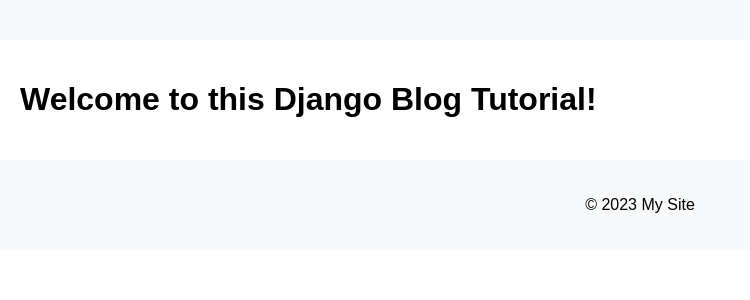
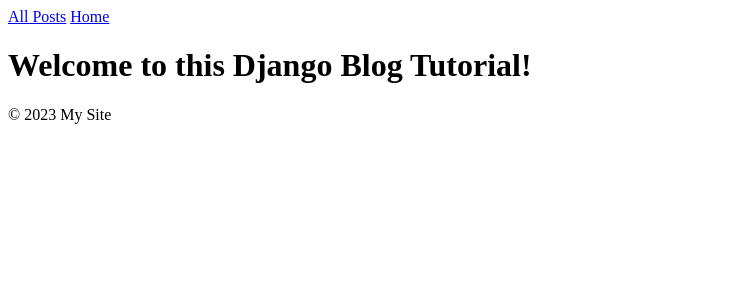
Before and after one commit to FOSS-club-UTEP/django-workshop, a Django app: page / in a window 1280 px wide. Shown: the top 300 px of the page, without its empty margins (0-750 px from the left). Run offline with Django 5.2, Linux system fonts and the light colour scheme.

Commit message:
add page links to base navbar

```diff
--- a/core/templates/base.html
+++ b/core/templates/base.html
@@ -4,39 +4,14 @@
 		<meta charset="UTF-8" />
 		<meta name="viewport" content="width=device-width, initial-scale=1.0" />
 		<title>{% block title %}My Site{% endblock %}</title>
-		<style>
-			body {
-				font-family: Arial, sans-serif;
-				margin: 0;
-				padding: 0;
-			}
-			header,
-			footer {
-				background-color: #f8f9fa;
-				padding: 20px;
-				text-align: center;
-			}
-			header a,
-			footer a {
-				margin: 0 15px;
-				text-decoration: none;
-				color: #007bff;
-			}
-			header a:hover,
-			footer a:hover {
-				text-decoration: underline;
-			}
-			.content {
-				padding: 20px;
-			}
-		</style>
 	</head>
 	<body>
 		<header>
 			<nav>
 				{% comment %} TODO: uncomment these {% endcomment %}
-				{% comment %} <a href="{% url 'all_blogs' %}">All Blogs</a>
-				<a href="{% url 'about' %}">About</a> {% endcomment %}
+				<a href="{% url 'all_posts' %}">All Posts</a>
+				<a href="{% url 'landing' %}">Home</a>
+				{% comment %} <a href="{% url 'about' %}">About</a>  {% endcomment %}
 			</nav>
 		</header>
 		<div class="content">{% block content %} {% endblock %}</div>
```
